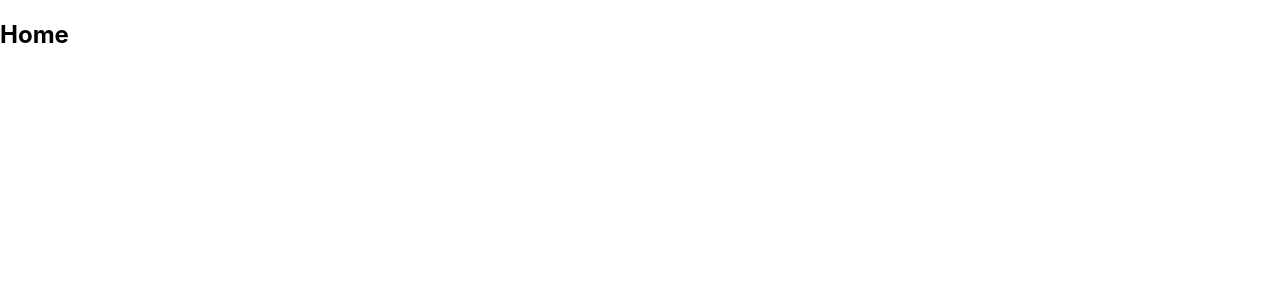
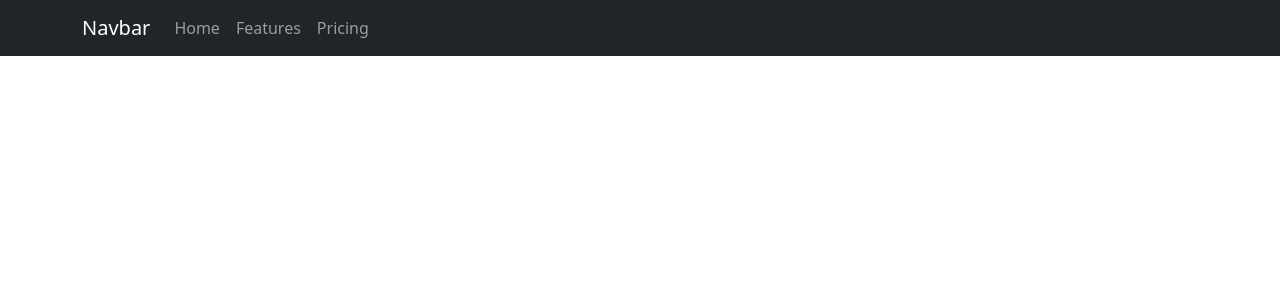
Before and after one commit to ross-m/online-store, a React (Create React App) app in the folder root/Frontend/: page / in a window 1280 px wide. Shown: the top 300 px of the page. Built offline with nearby package versions, Linux system fonts and the light colour scheme.

Commit message:
Added home navbar/configured bootstrap

```diff
--- a/root/Frontend/package.json
+++ b/root/Frontend/package.json
@@ -6,7 +6,9 @@
     "@testing-library/jest-dom": "^5.14.1",
     "@testing-library/react": "^11.2.7",
     "@testing-library/user-event": "^12.8.3",
+    "bootstrap": "^5.0.2",
     "react": "^17.0.2",
+    "react-bootstrap": "^2.0.0-beta.4",
     "react-dom": "^17.0.2",
     "react-router-dom": "^5.2.0",
     "react-scripts": "4.0.3",
--- a/root/Frontend/src/App.js
+++ b/root/Frontend/src/App.js
@@ -2,8 +2,7 @@ import React from "react"
 import {
   BrowserRouter as Router,
   Switch,
-  Route,
-  Link
+  Route
 } from "react-router-dom"
 import Home from "./Components/home.js"
 
--- a/root/Frontend/src/Components/home.js
+++ b/root/Frontend/src/Components/home.js
@@ -1,5 +1,19 @@
+import React from "react"
+import {Navbar, Container, Nav} from "react-bootstrap"
+
 function Home() {
-    return <h2>Home</h2>
+    return (
+        <Navbar bg="dark" variant="dark">
+            <Container>
+                <Navbar.Brand href="#home">Navbar</Navbar.Brand>
+                <Nav className="me-auto">
+                <Nav.Link href="#home">Home</Nav.Link>
+                <Nav.Link href="#features">Features</Nav.Link>
+                <Nav.Link href="#pricing">Pricing</Nav.Link>
+                </Nav>
+            </Container>
+        </Navbar>
+    )
 }
 
 export default Home
--- a/root/Frontend/src/index.js
+++ b/root/Frontend/src/index.js
@@ -1,6 +1,6 @@
 import React from 'react';
 import ReactDOM from 'react-dom';
-import './index.css';
+import 'bootstrap/dist/css/bootstrap.min.css';
 import App from './App';
 import reportWebVitals from './reportWebVitals';
 
```
Also changed, not shown: 1 other file (tests, documents, lock files or other folders).
